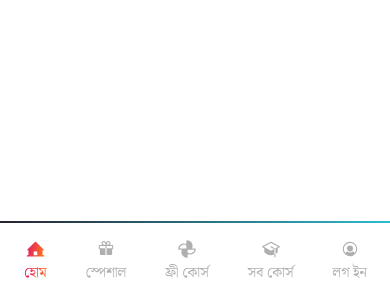
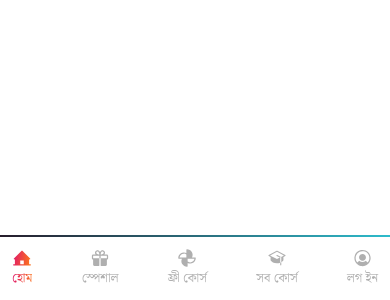
Before and after one commit to sayful1411/nurul-quran-academy-frontend, a website: page components/mobile-menu.html in a window 390 px wide. Shown: the part 544-844 px from the top of the page. Drawn offline with nearby package versions, Linux system fonts and the light colour scheme; a web font is replaced by a local one.

Commit message:
refactor: implement semantic HTML, BEM methodology, and responsive design for mobile menu section

```diff
--- a/components/mobile-menu.html
+++ b/components/mobile-menu.html
@@ -12,214 +12,203 @@
         rel="stylesheet">
     <link rel="stylesheet" href="../src/globals.css" />
     <style>
-        .mobile-menu {
+        /* Mobile Navigation - BEM methodology */
+        .mobile-nav {
             position: fixed;
             bottom: 0;
+            left: 0;
+            right: 0;
+            z-index: 1000;
         }
 
-        .mobile-menu .navbar {
+        .mobile-nav__container {
             display: flex;
-            width: 391px;
             align-items: center;
             justify-content: space-between;
             padding: 16px;
-            position: relative;
             background-color: var(--white-100);
-            border-top-width: 2px;
-            border-top-style: solid;
-            border-color: transparent;
-            border-image: linear-gradient(45deg,
-                    rgba(37, 2, 16, 1) 0%,
-                    rgba(46, 188, 204, 1) 100%) 1;
+            border-top: 2px solid transparent;
+            border-image: linear-gradient(45deg, rgba(37, 2, 16, 1) 0%, rgba(46, 188, 204, 1) 100%) 1;
+            max-width: 391px;
+            margin: 0 auto;
         }
 
-        .mobile-menu .navbar .frame {
-            align-self: stretch;
-            display: inline-flex;
+        /* Navigation Items */
+        .mobile-nav__item {
+            display: flex;
             flex-direction: column;
             align-items: center;
             gap: 4px;
-            padding: 0px 8px;
-            position: relative;
-            flex: 0 0 auto;
+            padding: 0 8px;
+            text-decoration: none;
+            transition: opacity 0.2s ease;
+            cursor: pointer;
         }
 
-        .mobile-menu .navbar .vector-wrapper {
-            position: relative;
+        .mobile-nav__item:hover {
+            opacity: 0.8;
+        }
+
+        .mobile-nav__item:focus {
+            outline: 2px solid #4a90e2;
+            outline-offset: 2px;
+            border-radius: 4px;
+        }
+
+        .mobile-nav__item:focus-visible {
+            outline: 2px solid #4a90e2;
+            outline-offset: 2px;
+            border-radius: 4px;
+        }
+
+        /* Icon Container */
+        .mobile-nav__icon {
             width: 20px;
             height: 20px;
-            aspect-ratio: 1;
+            display: flex;
+            align-items: center;
+            justify-content: center;
+            position: relative;
         }
 
-        .mobile-menu .navbar .vector {
-            position: absolute;
-            width: 19px;
-            height: 16px;
-            top: 2px;
-            left: 1px;
+        .mobile-nav__icon img {
+            max-width: 100%;
+            max-height: 100%;
+            object-fit: contain;
         }
 
-        .mobile-menu .navbar .text-wrapper {
-            background: linear-gradient(90deg,
-                    rgba(223, 24, 106, 1) 0%,
-                    rgba(250, 111, 33, 1) 100%);
-            -webkit-background-clip: text !important;
-            background-clip: text;
-            -webkit-text-fill-color: transparent;
-            text-fill-color: transparent;
-            color: transparent;
-            position: relative;
-            width: fit-content;
+        /* Label Styles */
+        .mobile-nav__label {
             font-family: var(--paragraph-text-font-family);
             font-weight: var(--paragraph-text-font-weight);
             font-size: var(--paragraph-text-font-size);
             text-align: center;
             letter-spacing: var(--paragraph-text-letter-spacing);
             line-height: var(--paragraph-text-line-height);
+            font-style: var(--paragraph-text-font-style);
             white-space: nowrap;
-            font-style: var(--paragraph-text-font-style);
+            color: #afafaf;
+            transition: color 0.2s ease;
         }
 
-        .mobile-menu .navbar .div {
-            display: inline-flex;
-            flex-direction: column;
-            align-items: center;
-            gap: 4px;
-            padding: 0px 8px;
-            position: relative;
-            flex: 0 0 auto;
-        }
-
-        .mobile-menu .navbar .img {
-            position: absolute;
-            width: 16px;
-            height: 16px;
-            top: 1px;
-            left: 2px;
-        }
-
-        .mobile-menu .navbar .text-wrapper-2 {
-            color: #afafaf;
-            position: relative;
-            width: fit-content;
-            font-family: var(--paragraph-text-font-family);
-            font-weight: var(--paragraph-text-font-weight);
-            font-size: var(--paragraph-text-font-size);
-            text-align: center;
-            letter-spacing: var(--paragraph-text-letter-spacing);
-            line-height: var(--paragraph-text-line-height);
-            white-space: nowrap;
-            font-style: var(--paragraph-text-font-style);
-        }
-
-        .mobile-menu .navbar .vector-2 {
-            position: absolute;
-            width: 18px;
-            height: 18px;
-            top: 1px;
-            left: 1px;
-        }
-
-        .mobile-menu .navbar .vector-3 {
-            position: absolute;
-            width: 20px;
-            height: 17px;
-            top: 2px;
-            left: 0;
-        }
-
-        .mobile-menu .navbar .vector-4 {
-            position: absolute;
-            width: 16px;
-            height: 16px;
-            top: 2px;
-            left: 2px;
-        }
-
-        /* Original CSS code should be injected here */
-
-        .mobile-menu .navbar .nav-item {
-            text-decoration: none;
-            color: inherit;
-            transition: opacity 0.2s ease;
-        }
-
-        .mobile-menu .navbar .nav-item:hover {
-            opacity: 0.8;
-        }
-
-        .mobile-menu .navbar .nav-item:focus {
-            outline: 2px solid #4a90e2;
-            outline-offset: 2px;
-            border-radius: 4px;
-        }
-
-        .mobile-menu .navbar .nav-item:focus-visible {
-            outline: 2px solid #4a90e2;
-            outline-offset: 2px;
-            border-radius: 4px;
-        }
-
-        .mobile-menu .navbar .nav-item[aria-current="page"] .text-wrapper {
-            background: linear-gradient(90deg,
-                    rgba(223, 24, 106, 1) 0%,
-                    rgba(250, 111, 33, 1) 100%);
-            -webkit-background-clip: text !important;
+        /* Active State */
+        .mobile-nav__item--active .mobile-nav__label {
+            background: linear-gradient(90deg, rgba(223, 24, 106, 1) 0%, rgba(250, 111, 33, 1) 100%);
+            -webkit-background-clip: text;
             background-clip: text;
             -webkit-text-fill-color: transparent;
-            text-fill-color: transparent;
             color: transparent;
         }
 
-        .mobile-menu .navbar .nav-item:not([aria-current="page"]) .text-wrapper {
-            color: #afafaf;
-            font-family: var(--paragraph-text-font-family);
-            font-weight: var(--paragraph-text-font-weight);
-            font-size: var(--paragraph-text-font-size);
-            text-align: center;
-            letter-spacing: var(--paragraph-text-letter-spacing);
-            line-height: var(--paragraph-text-line-height);
-            white-space: nowrap;
-            font-style: var(--paragraph-text-font-style);
+        /* Responsive Design */
+        @media (max-width: 391px) {
+            .mobile-nav__container {
+                max-width: 100%;
+                padding: 12px 8px;
+            }
+
+            .mobile-nav__item {
+                padding: 0 4px;
+                gap: 2px;
+            }
+
+            .mobile-nav__icon {
+                width: 18px;
+                height: 18px;
+            }
+
+            .mobile-nav__label {
+                font-size: calc(var(--paragraph-text-font-size) * 0.9);
+            }
+        }
+
+        @media (max-width: 320px) {
+            .mobile-nav__container {
+                padding: 10px 4px;
+            }
+
+            .mobile-nav__item {
+                padding: 0 2px;
+            }
+
+            .mobile-nav__icon {
+                width: 16px;
+                height: 16px;
+            }
+
+            .mobile-nav__label {
+                font-size: calc(var(--paragraph-text-font-size) * 0.8);
+            }
+        }
+
+        /* Accessibility Improvements */
+        @media (prefers-reduced-motion: reduce) {
+            .mobile-nav__item {
+                transition: none;
+            }
+
+            .mobile-nav__label {
+                transition: none;
+            }
+        }
+
+        /* High contrast mode support */
+        @media (prefers-contrast: high) {
+            .mobile-nav__container {
+                border-top: 2px solid currentColor;
+            }
+
+            .mobile-nav__item--active .mobile-nav__label {
+                background: none;
+                -webkit-background-clip: unset;
+                background-clip: unset;
+                -webkit-text-fill-color: unset;
+                color: #000;
+                font-weight: bold;
+            }
         }
     </style>
 </head>
 
 <body>
-    <div class="mobile-menu">
-        <nav class="navbar" role="navigation" aria-label="Main navigation">
-            <a href="#home" class="frame nav-item" aria-current="page">
-                <div class="vector-wrapper" aria-hidden="true">
-                    <img class="vector" src="../home-menu-active.svg" alt="" />
+    <nav class="mobile-nav" role="navigation" aria-label="Main navigation">
+        <div class="mobile-nav__container">
+            <a href="#home" class="mobile-nav__item mobile-nav__item--active" aria-current="page">
+                <div class="mobile-nav__icon" aria-hidden="true">
+                    <img src="../home-menu-active.svg" alt="">
                 </div>
-                <span class="text-wrapper">হোম</span>
+                <span class="mobile-nav__label">হোম</span>
             </a>
-            <a href="#special" class="div nav-item">
-                <div class="vector-wrapper" aria-hidden="true">
-                    <img class="img" src="../gift-menu.svg" alt="" />
+
+            <a href="#special" class="mobile-nav__item">
+                <div class="mobile-nav__icon" aria-hidden="true">
+                    <img src="../gift-menu.svg" alt="">
                 </div>
-                <span class="text-wrapper-2">স্পেশাল</span>
+                <span class="mobile-nav__label">স্পেশাল</span>
             </a>
-            <a href="#free-courses" class="frame nav-item">
-                <div class="vector-wrapper" aria-hidden="true">
-                    <img class="vector-2" src="../circle-menu.svg" alt="" />
+
+            <a href="#free-courses" class="mobile-nav__item">
+                <div class="mobile-nav__icon" aria-hidden="true">
+                    <img src="../circle-menu.svg" alt="">
                 </div>
-                <span class="text-wrapper-2">ফ্রী কোর্স</span>
+                <span class="mobile-nav__label">ফ্রী কোর্স</span>
             </a>
-            <a href="#all-courses" class="frame nav-item">
-                <div class="vector-wrapper" aria-hidden="true">
-                    <img class="vector-3" src="../cap-menu.svg" alt="" />
+
+            <a href="#all-courses" class="mobile-nav__item">
+                <div class="mobile-nav__icon" aria-hidden="true">
+                    <img src="../cap-menu.svg" alt="">
                 </div>
-                <span class="text-wrapper-2">সব কোর্স</span>
+                <span class="mobile-nav__label">সব কোর্স</span>
             </a>
-            <a href="#login" class="frame nav-item">
-                <div class="vector-wrapper" aria-hidden="true">
-                    <img class="vector-4" src="../user-menu.svg" alt="" />
+
+            <a href="#login" class="mobile-nav__item">
+                <div class="mobile-nav__icon" aria-hidden="true">
+                    <img src="../user-menu.svg" alt="">
                 </div>
-                <span class="text-wrapper-2">লগ ইন</span>
+                <span class="mobile-nav__label">লগ ইন</span>
             </a>
-        </nav>
-    </div>
+        </div>
+    </nav>
 </body>
 
 </html>
```
